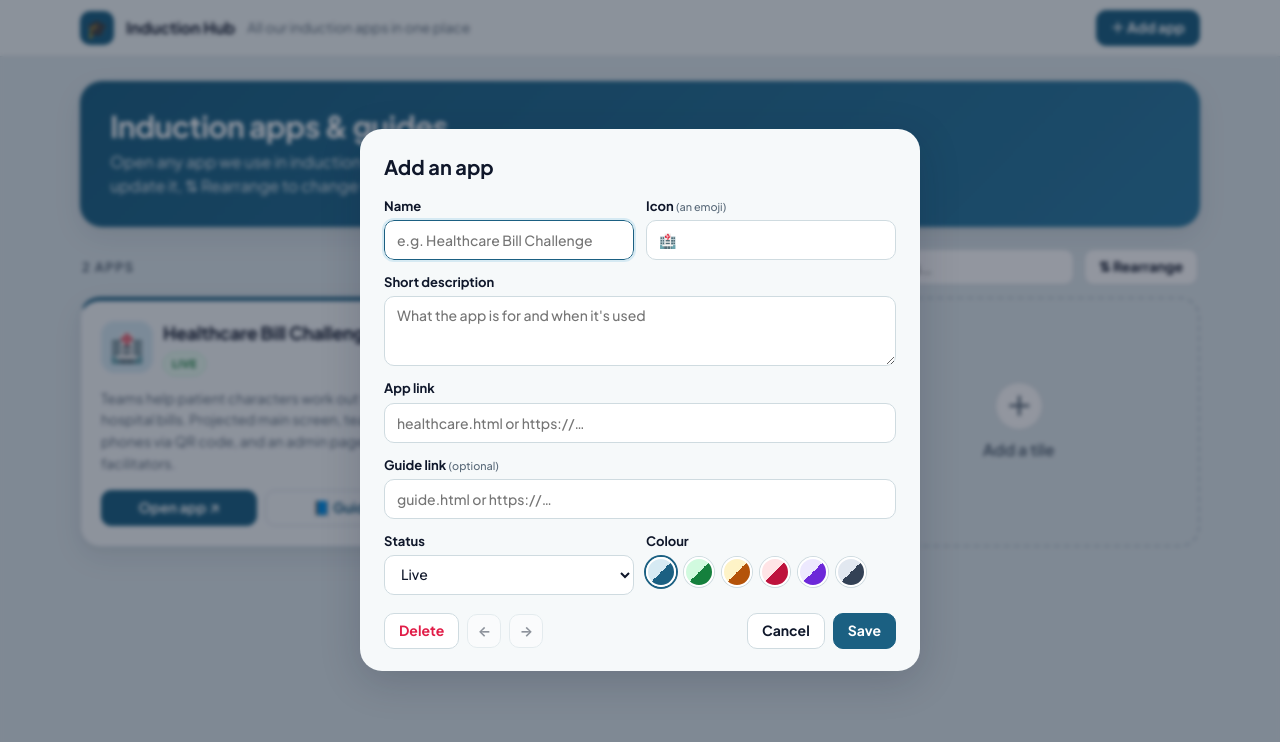
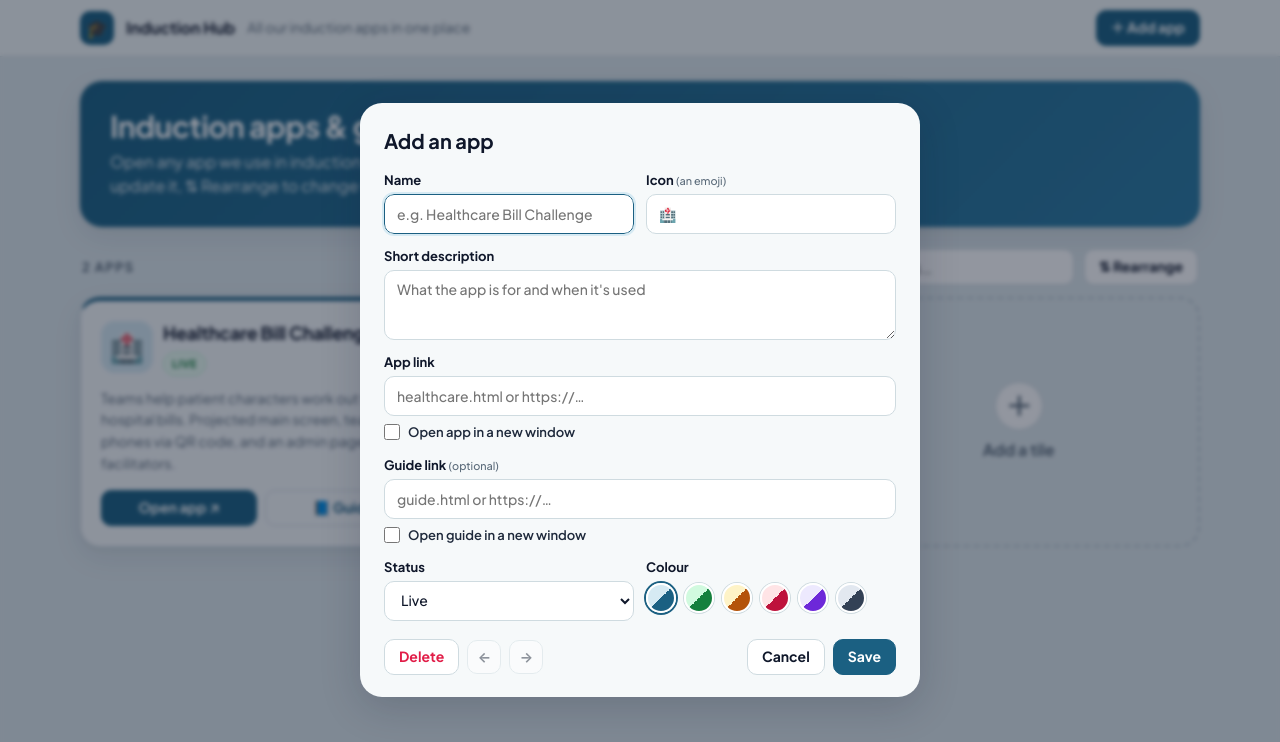
Before and after one commit to CODLND/induction, a plain HTML site: page index.html in a window 1280 px wide. Both pictures are taken after a click on the button "＋ Add app". Drawn offline with Linux system fonts and the light colour scheme.

Commit message:
Hub: option to open a tile's app or guide in a new window (#4)
* Add Induction Hub home page with editable app tiles

The site root is now a tile board linking to each induction app and its
guide. Tiles can be added, edited, reordered and deleted, and are shared
through the portal_apps Firestore collection. Old root links with game
parameters are forwarded to healthcare.html.

Co-Authored-By: Claude Opus 5.5 <noreply@anthropic.com>
Claude-Session: https://claude.ai/code/session_014iXK7ttRqEddKMtKg8kNVS

* Clear team progress automatically 14 days after its last change

Every progress write stamps expireAt (now + 14 days) for a Firestore TTL
policy on hc_progress.expireAt. The admin page and main screen also reset
expired progress and stamp older docs that have no expiry yet.

Co-Authored-By: Claude Opus 5.5 <noreply@anthropic.com>
Claude-Session: https://claude.ai/code/session_014iXK7ttRqEddKMtKg8kNVS

* Hub: rearrange tiles by drag and drop

A Rearrange button puts the board into an ordering mode: drag tiles with
mouse or touch, or use the arrow buttons on each tile, then Save order or
Cancel. Works alongside live updates from other editors.

Co-Authored-By: Claude Opus 5.5 <noreply@anthropic.com>
Claude-Session: https://claude.ai/code/session_014iXK7ttRqEddKMtKg8kNVS

* Setup notes: how to rearrange hub tiles

Co-Authored-By: Claude Opus 5.5 <noreply@anthropic.com>
Claude-Session: https://claude.ai/code/session_014iXK7ttRqEddKMtKg8kNVS

* Setup checklist: tick boxes on agenda items that are tasks

Agenda items without Needs setup can have a Tick box (Edit mode toggle).
Items in a time block named '... before' get one automatically. Ticked
items turn green and count towards the day's progress. Edit-mode toggle
row wraps instead of overflowing the card.

Co-Authored-By: Claude Opus 5.5 <noreply@anthropic.com>
Claude-Session: https://claude.ai/code/session_014iXK7ttRqEddKMtKg8kNVS

* Hub: per-tile option to open the app or guide in a new window

Co-Authored-By: Claude Opus 5.5 <noreply@anthropic.com>
Claude-Session: https://claude.ai/code/session_014iXK7ttRqEddKMtKg8kNVS

---------

Co-authored-by: Claude <noreply@anthropic.com>

```diff
--- a/index.html
+++ b/index.html
@@ -103,6 +103,8 @@
   .swatches input { position: absolute; opacity: 0; pointer-events: none; }
   .swatches input:checked + label { box-shadow: 0 0 0 2px var(--brand); }
   .swatches input:focus-visible + label { outline: 2px solid var(--brand); outline-offset: 2px; }
+  label.nw { display: flex; align-items: center; gap: 8px; margin: -6px 0 12px; font-size: 13px; font-weight: 600; color: var(--text); cursor: pointer; width: fit-content; }
+  label.nw input { width: 16px; height: 16px; accent-color: var(--brand); margin: 0; }
   .foot { display: flex; gap: 8px; align-items: center; margin-top: 6px; flex-wrap: wrap; }
   .foot .sp { flex: 1; }
 
@@ -161,7 +163,9 @@
     </div>
     <label class="f">Short description<textarea class="input" name="desc" maxlength="300" placeholder="What the app is for and when it's used"></textarea></label>
     <label class="f">App link<input class="input" name="url" required maxlength="500" placeholder="healthcare.html or https://…"></label>
+    <label class="nw" title="Opens in a new browser window or tab, so the hub stays open"><input type="checkbox" name="newTab">Open app in a new window</label>
     <label class="f">Guide link <small>(optional)</small><input class="input" name="guide" maxlength="500" placeholder="guide.html or https://…"></label>
+    <label class="nw" title="Opens in a new browser window or tab, so the hub stays open"><input type="checkbox" name="guideNewTab">Open guide in a new window</label>
     <div class="row">
       <label class="f">Status
         <select class="input" name="status">
@@ -304,7 +308,8 @@ function render() {
   const tiles = shown.map(a => {
     const [bg, fg] = COLORS[a.color] || COLORS.teal;
     const url = safeUrl(a.url), guide = safeUrl(a.guide);
-    const tgt = u => isExternal(u) ? ` target="_blank" rel="noopener"` : "";
+    // Each link opens in a new window if the tile says so; tiles saved before that option follow the old rule (other sites open in a new window).
+    const tgt = (u, nw) => (nw ?? isExternal(u)) ? ` target="_blank" rel="noopener"` : "";
     const st = STATUS[a.status] ? a.status : "live";
     const n = list.indexOf(a);
     return `<article class="tile ${st === "retired" ? "retired" : ""}" data-id="${esc(a.id)}" style="border-top:4px solid ${fg}">
@@ -317,8 +322,8 @@ function render() {
       </div>
       <p>${esc(a.desc)}</p>
       <div class="acts">
-        ${url ? `<a class="btn primary" href="${esc(url)}"${tgt(url)}>Open app ↗</a>` : `<span class="btn" aria-disabled="true" style="opacity:.5">No link yet</span>`}
-        ${guide ? `<a class="btn ghost" href="${esc(guide)}"${tgt(guide)}>📘 Guide</a>` : ""}
+        ${url ? `<a class="btn primary" href="${esc(url)}"${tgt(url, a.newTab)}>Open app ↗</a>` : `<span class="btn" aria-disabled="true" style="opacity:.5">No link yet</span>`}
+        ${guide ? `<a class="btn ghost" href="${esc(guide)}"${tgt(guide, a.guideNewTab)}>📘 Guide</a>` : ""}
       </div>
     </article>`;
   }).join("");
@@ -340,6 +345,8 @@ function openEditor(id) {
   $("#dlgTitle").textContent = id ? "Edit app" : "Add an app";
   for (const k of ["title", "icon", "desc", "url", "guide", "status"]) form.elements[k].value = a[k] ?? (k === "status" ? "live" : "");
   form.elements.color.value = COLORS[a.color] ? a.color : "teal";
+  form.elements.newTab.checked = a.newTab ?? (id ? isExternal(a.url) : false);
+  form.elements.guideNewTab.checked = a.guideNewTab ?? (id ? isExternal(a.guide) : false);
   const list = sorted(), i = list.findIndex(x => x.id === id);
   $("#del").hidden = $("#left").hidden = $("#right").hidden = !id;
   $("#left").disabled = i <= 0; $("#right").disabled = i < 0 || i >= list.length - 1;
@@ -387,6 +394,7 @@ form.addEventListener("submit", async e => {
   const d = {
     title: f.title.value.trim(), icon: f.icon.value.trim(), desc: f.desc.value.trim(),
     url: f.url.value.trim(), guide: f.guide.value.trim(), status: f.status.value, color: f.color.value || "teal",
+    newTab: f.newTab.checked, guideNewTab: f.guideNewTab.checked,
   };
   if (!d.title) return f.title.focus();
   if (!safeUrl(d.url)) { toast("App link must be a web address (https://…) or a page on this site.", "err"); return f.url.focus(); }
```
Also changed, not shown: 1 other file.
